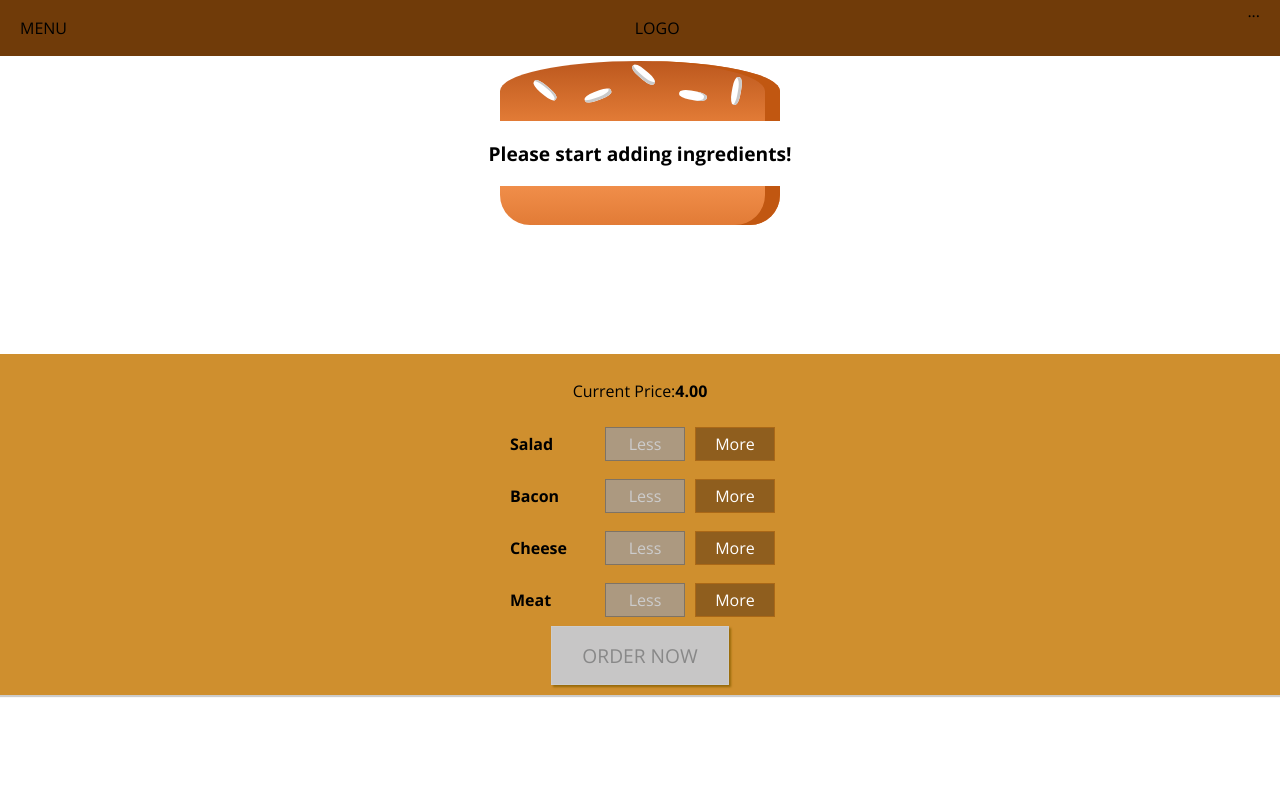
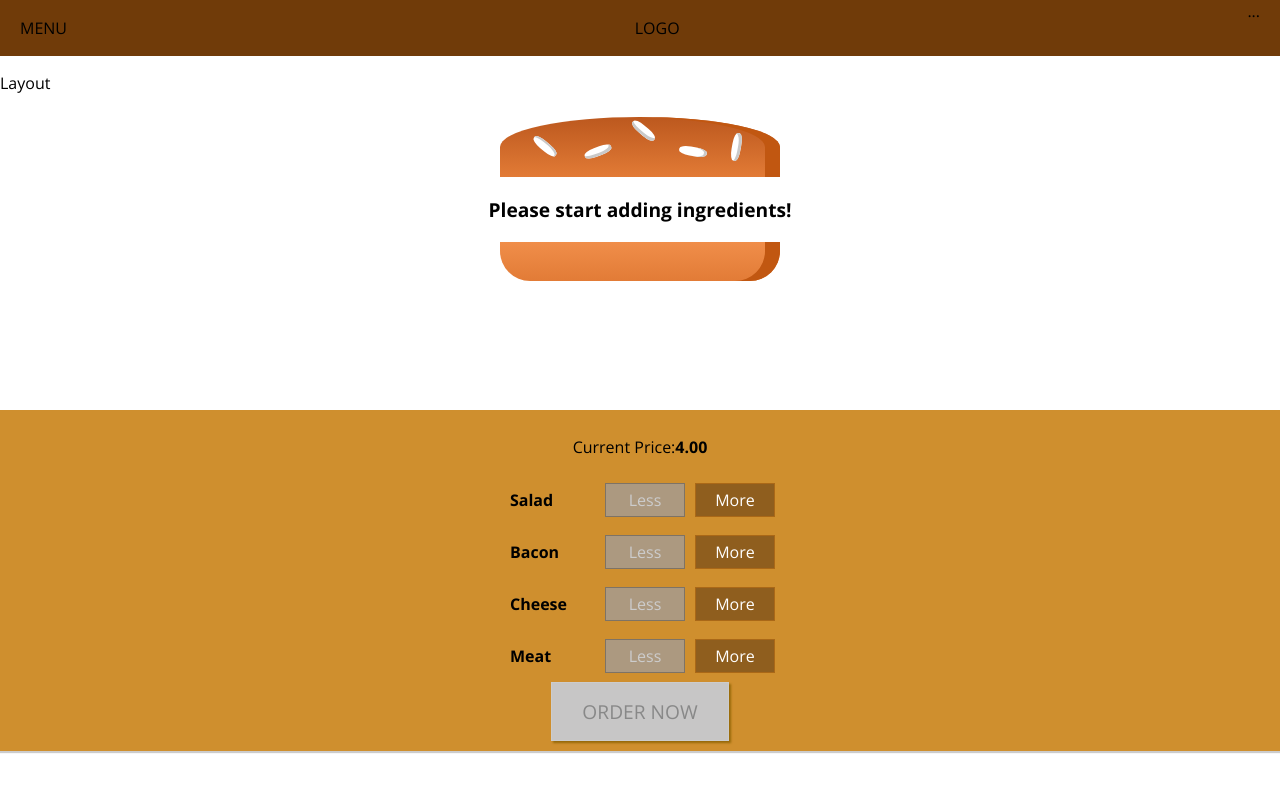
Before and after one commit to footios/burger, a React app: page / in a window 1280 px wide. Shown: the top 792 px of the page. Built offline with nearby package versions, Linux system fonts and the light colour scheme.

Commit message:
added toolbar

```diff
--- a/src/components/Layout/Layout.js
+++ b/src/components/Layout/Layout.js
@@ -3,6 +3,7 @@
 import classes from "./Layout.module.css";
 import Toolbar from "../Navigation/Toolbar/Toolbar";
 
+// Child of App
 const layout = props => {
   return (
     <Eject>
--- a/src/components/Layout/Layout.module.css
+++ b/src/components/Layout/Layout.module.css
@@ -1,3 +1,3 @@
 .Content {
-  margin-top: 16px;
+  margin-top: 72px;
 }
--- a/src/components/Navigation/Toolbar/Toolbar.js
+++ b/src/components/Navigation/Toolbar/Toolbar.js
@@ -1,6 +1,7 @@
 import React from "react";
 import classes from "./Toolbar.module.css";
 
+// child of Layout
 const toolbar = props => {
   return (
     <header className={classes.Toolbar}>
```
Also changed, not shown: 1 other file (tests, documents, lock files or other folders).
